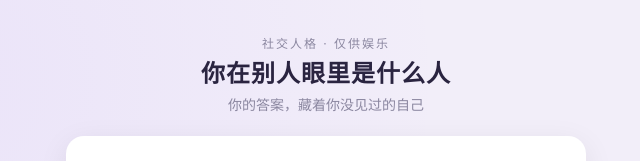
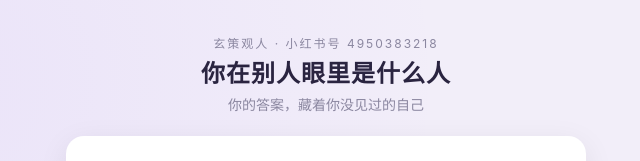
Before and after one commit to super588/persona-test, a plain HTML site: page eye.html in a window 1280 px wide. Shown: the top 161 px of the page, 314-954 px from the left. Drawn offline with Linux system fonts and the light colour scheme.

Commit message:
chore: 结果卡与进入页加原创署名「玄策观人 · 小红书号 4950383218」

```diff
--- a/eye.html
+++ b/eye.html
@@ -76,7 +76,7 @@
 <!-- ============ 门禁屏 ============ -->
 <div class="screen active" id="screen-gate">
   <div class="wrap">
-    <div class="brand">社交人格 · 仅供娱乐</div>
+    <div class="brand">玄策观人 · 小红书号 4950383218</div>
     <div class="title">你在别人眼里是什么人</div>
     <div class="subtitle">你的答案，藏着你没见过的自己</div>
     <div class="card">
@@ -92,7 +92,7 @@
 <!-- ============ 性别筛选屏 ============ -->
 <div class="screen" id="screen-gender">
   <div class="wrap">
-    <div class="brand">社交人格 · 仅供娱乐</div>
+    <div class="brand">玄策观人 · 小红书号 4950383218</div>
     <div class="title">你是谁</div>
     <div class="subtitle">选一组，结果更贴合你</div>
     <div class="card">
@@ -652,6 +652,7 @@ function drawCard(fig, rates, mainIdx, secondIdx){
   ctx.fillText(CONFIG.upsellBtn + ' →', W/2, ty); ty += 24;
 
   ctx.fillStyle = '#b9b2cc'; ctx.font = '16px "PingFang SC","Microsoft YaHei",sans-serif';
+  ctx.fillText('玄策观人 · 小红书号 4950383218', W/2, ty); ty += 24;
   ctx.fillText('长按图片可保存 · 把这份结果，留给未来的自己', W/2, ty);
 
   c.dataset.fig = fig.name;
```
